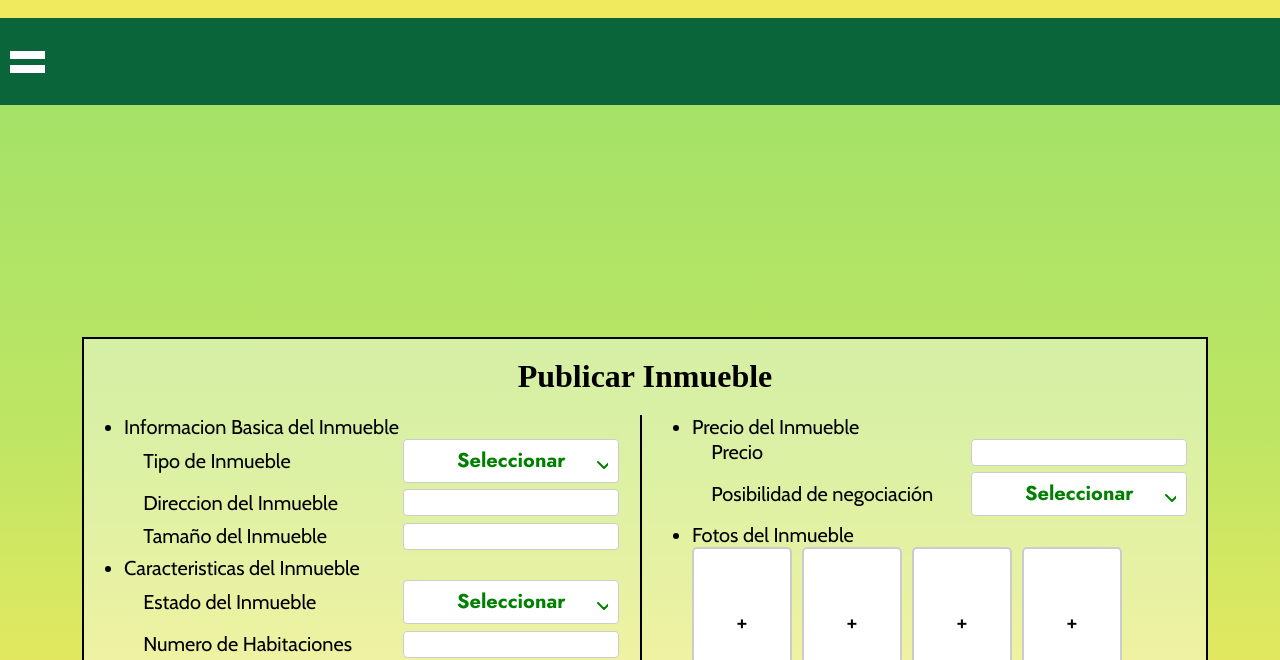
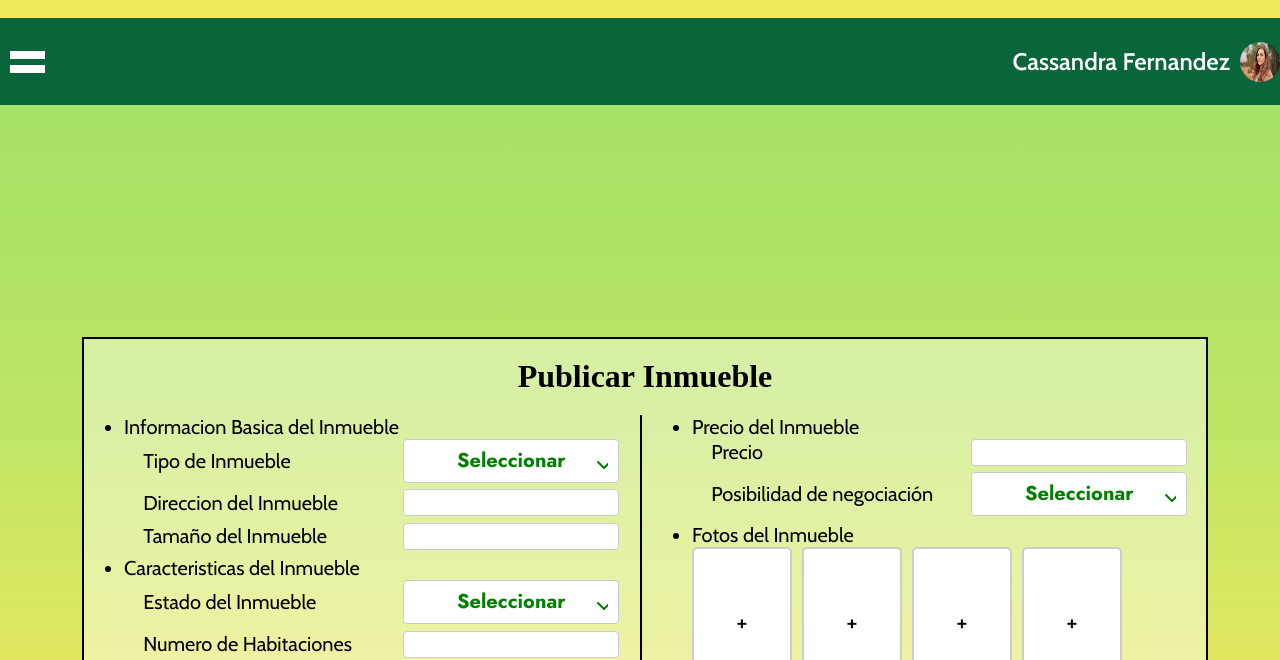
Before and after one commit to MisViviendas/GeoViviendas, a plain HTML site: page public/pagesHTML/publicarInmueble.html in a window 1280 px wide. Shown: the part 158-818 px from the top of the page. Drawn offline with nearby package versions, Linux system fonts and the light colour scheme.

Commit message:
Update publicarInmueble.html

```diff
--- a/public/pagesHTML/publicarInmueble.html
+++ b/public/pagesHTML/publicarInmueble.html
@@ -44,6 +44,10 @@
                         <li><a href="../pagesHTML/editarPerfil.html">Configuración</a></li>
                     </ul>
                 </nav>
+            </div>
+            <div id="toolbar">
+                <a href="pruebaRedi.html" id="login">Cassandra Fernandez</a>
+                <img src="../assets/images/user.jpg" alt="Imagen de portada" class="avatar">
             </div>
         </nav>
     </header>
```
